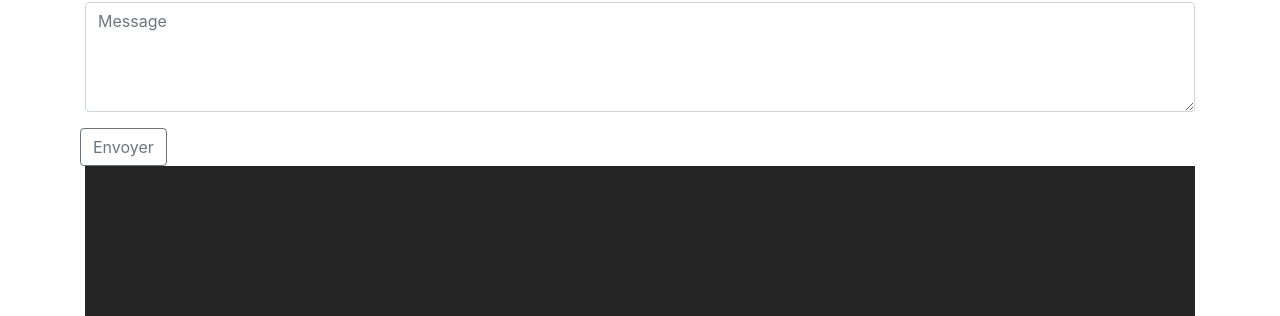
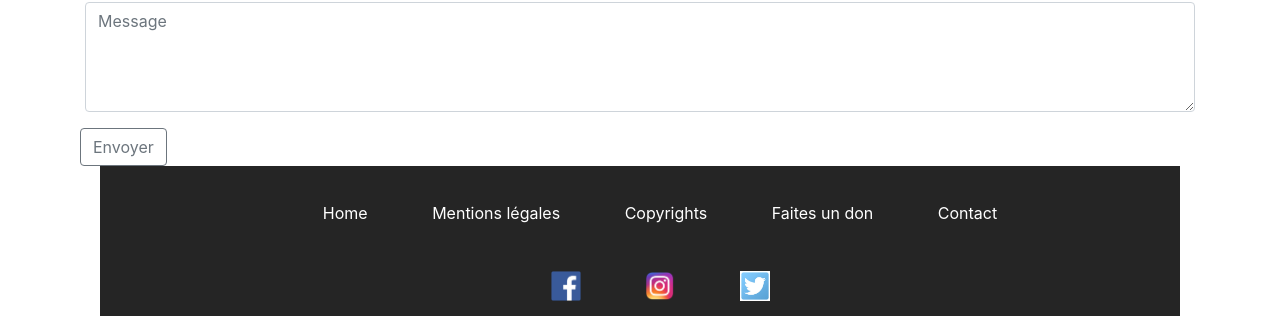
Before and after one commit to WildCodeSchool/toulouse-0218-js-blog2, a plain HTML site: page Contact.html in a window 1280 px wide. Shown: the part 790-1106 px from the top of the page. Drawn offline with nearby package versions, Linux system fonts and the light colour scheme; files whose address does not match are found by name.

Commit message:
Insertion footer page contact

```diff
--- a/Contact.html
+++ b/Contact.html
@@ -59,10 +59,24 @@
           <a href="#top"><img src="https://zupimages.net/up/18/10/j3ay.png"/></a>
         </div>
       </form>
-
-      <footer>
-       <!--footer-->
-      </footer>
+      <div class="container-fluid">
+        <footer>
+        <!--footer-->
+        <!--home, mentions légales, copyrights, faites un don, contact, icones facebook insta twitter-->
+            <ul>
+              <li><a href="#top">Home</a></li>
+              <li><a href="#top">Mentions légales</a></li>
+              <li><a href="#top">Copyrights</a></li>
+              <li><a href="#top">Faites un don</a></li>
+              <li><a href="Contact.html">Contact</a></li>
+            </ul>
+            <ul>
+              <li><a href="#top"><img class="imgbtn" src="logos/fb.png"></a></li>
+              <li><a href="#"><img class="imgbtn" src="logos/insta.png"></a></li>
+              <li><a href="#"><img class="imgbtn" src="logos/twitter.jpeg"></a></li>
+            </ul>
+        </footer>
+      </div>
       <script src="https://ajax.googleapis.com/ajax/libs/jquery/1.12.4/jquery.min.js"></script>
       <script src="js/bootstrap.min.js"></script>
     </div>
```
